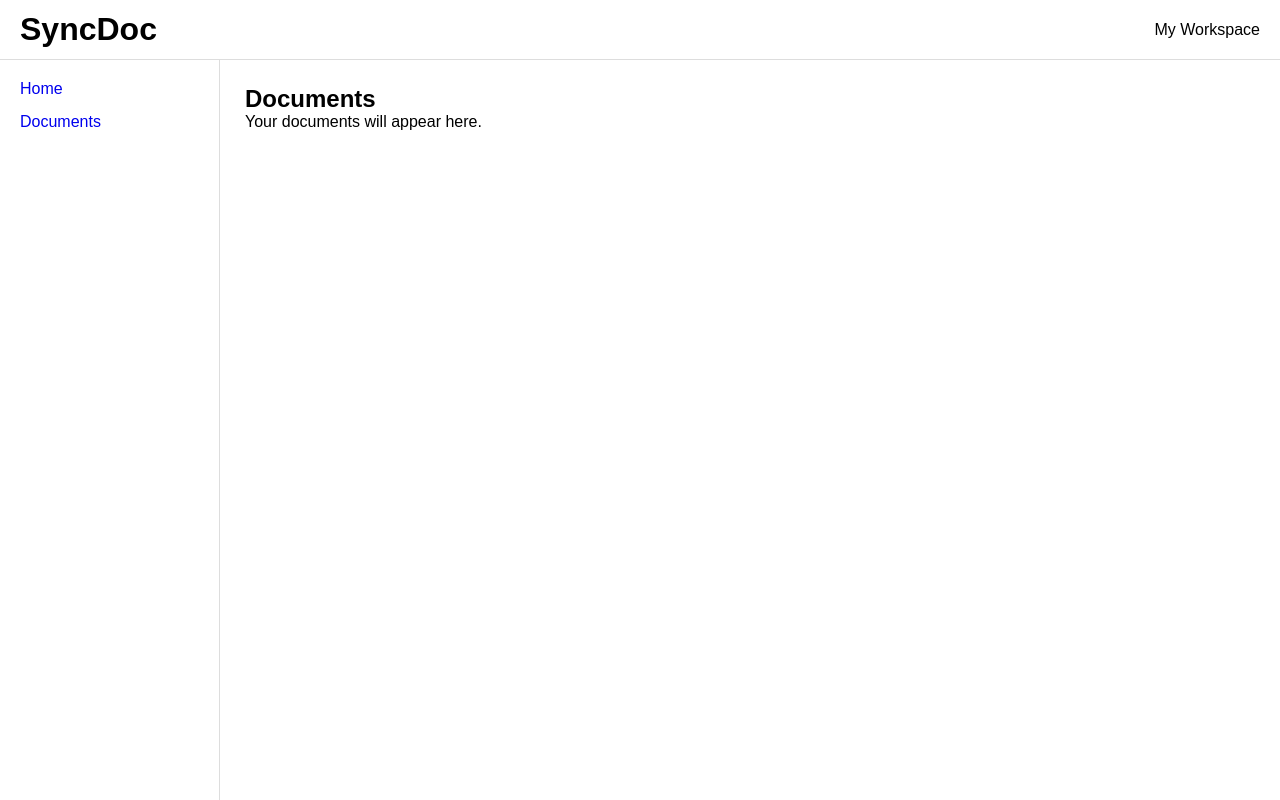
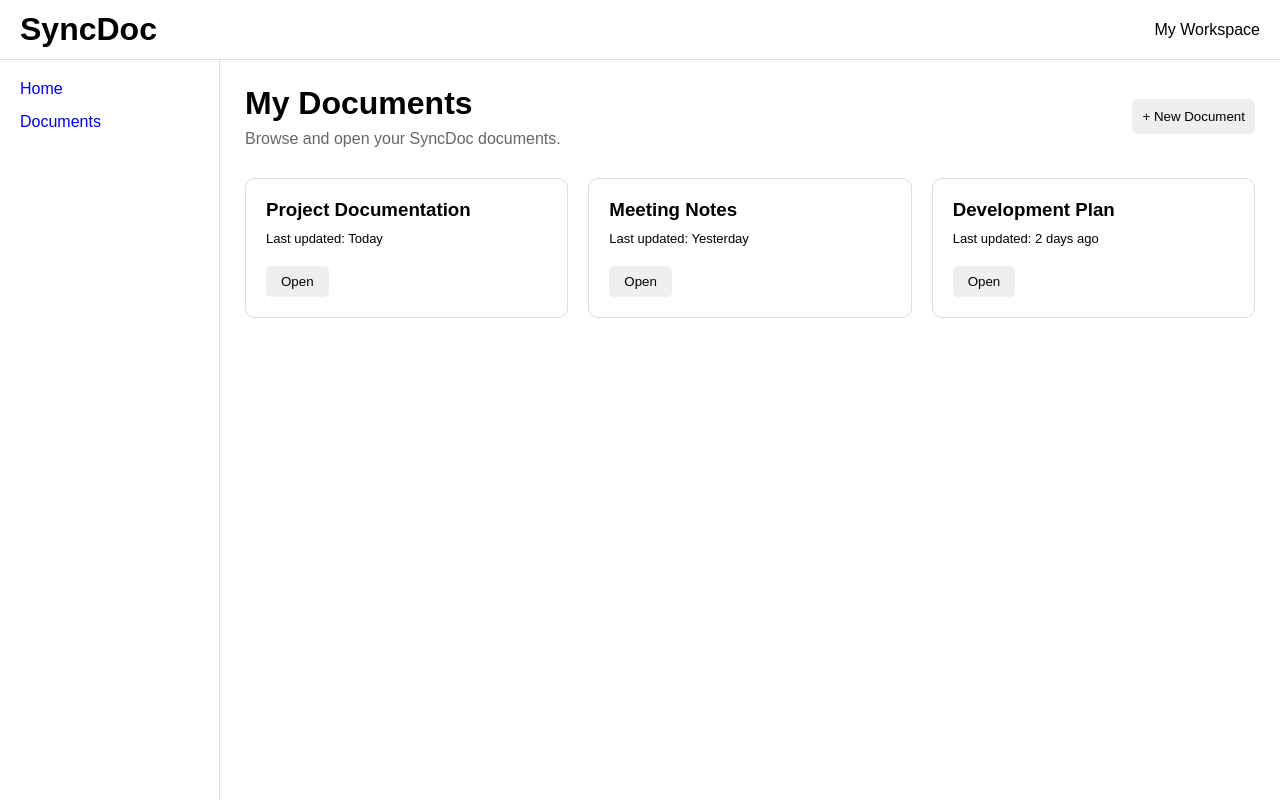
Before and after one commit to TamilarasanG17/SyncDoc, a React (Vite) app in the folder syncdoc-frontend/: page /documents in a window 1280 px wide. Built offline with nearby package versions, Linux system fonts and the light colour scheme.

Commit message:
feat : update the editor,document pages , documentlist ,item and add the style for documents

```diff
--- a/syncdoc-frontend/src/components/document/DocumentItem.tsx
+++ b/syncdoc-frontend/src/components/document/DocumentItem.tsx
@@ -13,7 +13,9 @@ function DocumentItem({
 }: DocumentItemProps) {
   return (
     <button
-      className={`document-item ${selected ? "selected" : ""}`}
+      className={`document-item ${
+        selected ? "selected" : ""
+      }`}
       onClick={onClick}
     >
       <div className="document-title">
--- a/syncdoc-frontend/src/index.css
+++ b/syncdoc-frontend/src/index.css
@@ -173,3 +173,59 @@ body {
   position: relative;
   padding: 8px 0;
 }
+
+
+/* Documents Page */
+
+.documents-page {
+  width: 100%;
+}
+
+.documents-page-header {
+  display: flex;
+  justify-content: space-between;
+  align-items: center;
+  margin-bottom: 30px;
+}
+
+.documents-page-header h1 {
+  margin-bottom: 8px;
+}
+
+.documents-page-header p {
+  color: #666;
+}
+
+.documents-grid {
+  display: grid;
+  grid-template-columns: repeat(
+    auto-fill,
+    minmax(250px, 1fr)
+  );
+  gap: 20px;
+}
+
+/* Document Card */
+
+.document-card {
+  padding: 20px;
+  border: 1px solid #ddd;
+  border-radius: 10px;
+  cursor: pointer;
+}
+
+.document-card h3 {
+  margin-bottom: 10px;
+}
+
+.document-card p {
+  font-size: 13px;
+  margin-bottom: 20px;
+}
+
+.document-card button {
+  padding: 8px 15px;
+  border: none;
+  border-radius: 5px;
+  cursor: pointer;
+}
--- a/syncdoc-frontend/src/pages/Documents.tsx
+++ b/syncdoc-frontend/src/pages/Documents.tsx
@@ -1,8 +1,42 @@
+import { useNavigate } from "react-router-dom";
+
+import DocumentCard from "../components/document/DocumentCard";
+import { sampleDocuments } from "../data/sampleDocuments";
+
 function Documents() {
+  const navigate = useNavigate();
+
+  const handleOpenDocument = (id: string) => {
+    navigate(`/editor/${id}`);
+  };
+
   return (
-    <div>
-      <h2>Documents</h2>
-      <p>Your documents will appear here.</p>
+    <div className="documents-page">
+
+      <div className="documents-page-header">
+        <div>
+          <h1>My Documents</h1>
+
+          <p>
+            Browse and open your SyncDoc documents.
+          </p>
+        </div>
+
+        <button className="new-document-button">
+          + New Document
+        </button>
+      </div>
+
+      <div className="documents-grid">
+        {sampleDocuments.map((document) => (
+          <DocumentCard
+            key={document.id}
+            document={document}
+            onOpen={handleOpenDocument}
+          />
+        ))}
+      </div>
+
     </div>
   );
 }
--- a/syncdoc-frontend/src/pages/Editor.tsx
+++ b/syncdoc-frontend/src/pages/Editor.tsx
@@ -1,72 +1,25 @@
-import { useState } from "react";
+import { useNavigate, useParams } from "react-router-dom";
 
 import DocumentList from "../components/document/DocumentList";
 import EditorComponent from "../components/editor/Editor";
 
-import type{ Document, DocumentBlock } from "../types";
-
-const sampleDocuments: Document[] = [
-  {
-    id: "1",
-    title: "Project Documentation",
-    updatedAt: "Today",
-  },
-  {
-    id: "2",
-    title: "Meeting Notes",
-    updatedAt: "Yesterday",
-  },
-  {
-    id: "3",
-    title: "Development Plan",
-    updatedAt: "2 days ago",
-  },
-];
-
-const sampleBlocks: DocumentBlock[] = [
-  {
-    id: "block-1",
-    type: "heading",
-    content: "Welcome to SyncDoc",
-    level: 1,
-  },
-  {
-    id: "block-2",
-    type: "paragraph",
-    content:
-      "SyncDoc is a structured collaborative document editor.",
-  },
-  {
-    id: "block-3",
-    type: "heading",
-    content: "Getting Started",
-    level: 2,
-  },
-  {
-    id: "block-4",
-    type: "paragraph",
-    content:
-      "Documents are represented using individual blocks.",
-  },
-  {
-    id: "block-5",
-    type: "code",
-    content:
-      "const document = { type: 'document' };",
-  },
-];
+import { sampleDocuments } from "../data/sampleDocuments";
 
 function EditorPage() {
-  const [documents] =
-    useState<Document[]>(sampleDocuments);
+  const { id } = useParams();
 
-  const [selectedDocumentId, setSelectedDocumentId] =
-    useState("1");
+  const navigate = useNavigate();
 
-  const selectedDocument = documents.find(
-    (document) =>
-      document.id === selectedDocumentId
-  );
+  const selectedDocument =
+    sampleDocuments.find(
+      (document) => document.id === id
+    ) || sampleDocuments[0];
+
+  const handleSelectDocument = (
+    documentId: string
+  ) => {
+    navigate(`/editor/${documentId}`);
+  };
 
   const handleCreateDocument = () => {
     console.log("Create new document");
@@ -76,18 +29,15 @@ function EditorPage() {
     <div className="syncdoc-editor">
 
       <DocumentList
-        documents={documents}
-        selectedDocumentId={selectedDocumentId}
-        onSelectDocument={setSelectedDocumentId}
+        documents={sampleDocuments}
+        selectedDocumentId={selectedDocument.id}
+        onSelectDocument={handleSelectDocument}
         onCreateDocument={handleCreateDocument}
       />
 
       <EditorComponent
-        title={
-          selectedDocument?.title ||
-          "Untitled Document"
-        }
-        blocks={sampleBlocks}
+        title={selectedDocument.title}
+        blocks={selectedDocument.blocks}
       />
 
     </div>
```
Also changed, not shown: syncdoc-frontend/src/components/document/DocumentList.tsx (+9 -2 lines).
